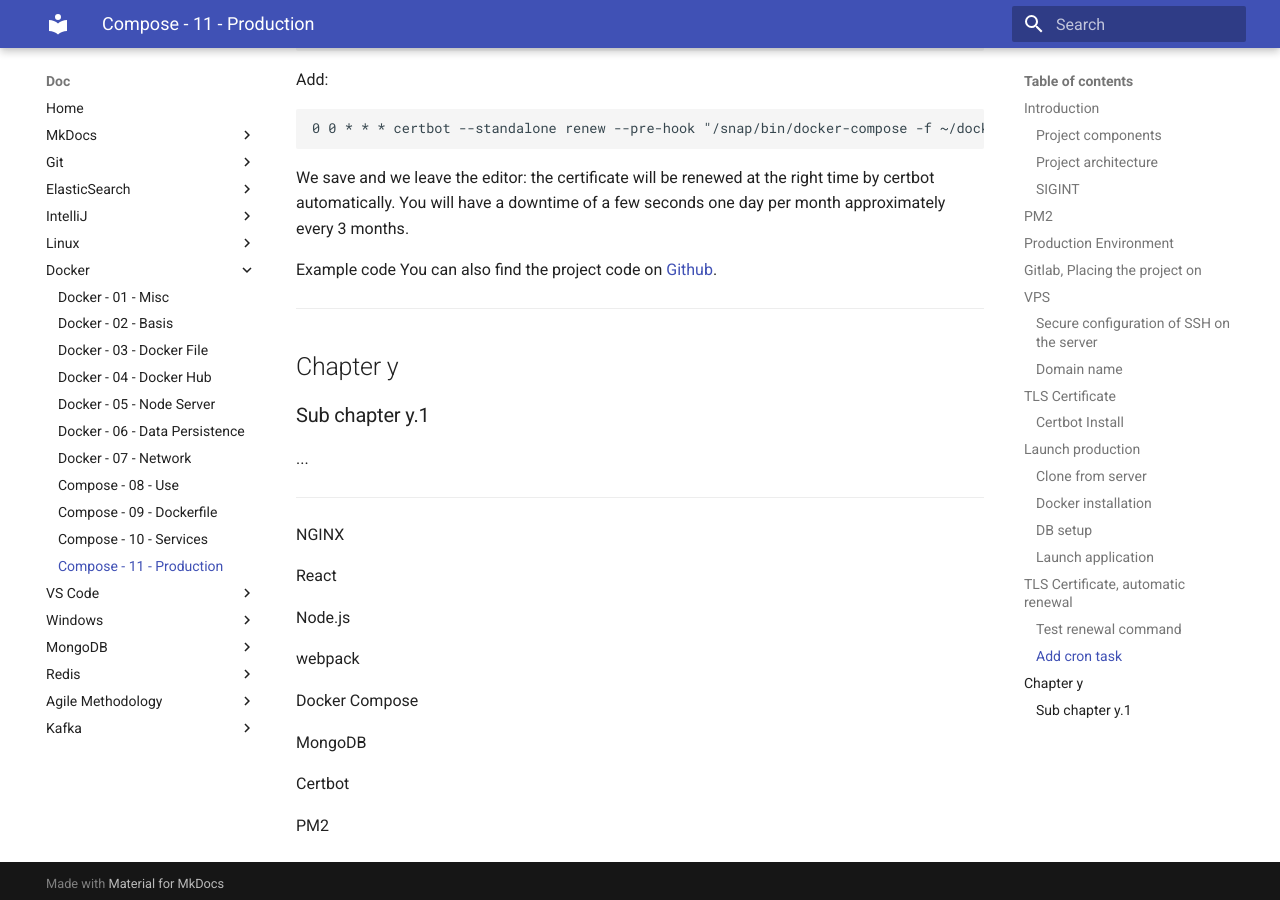
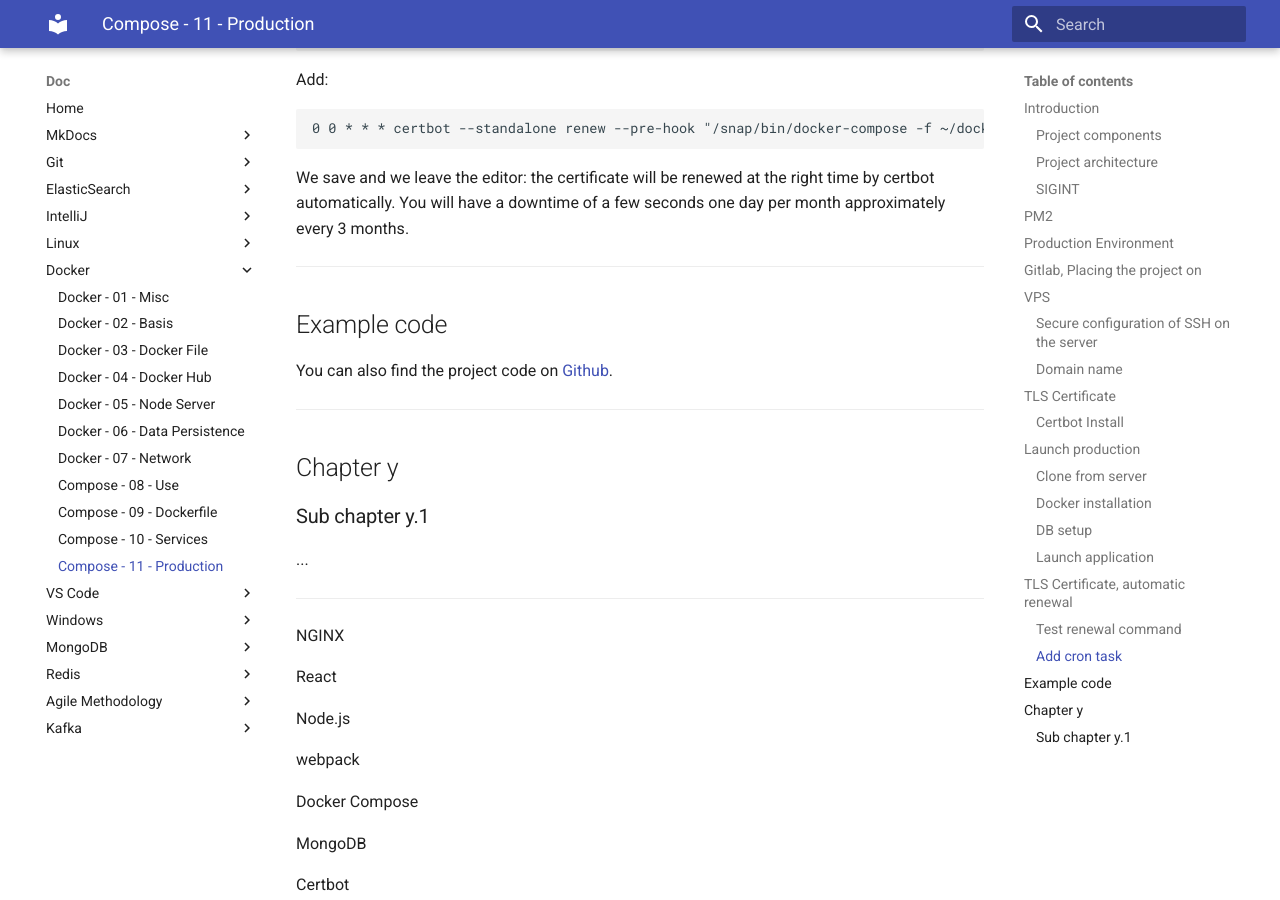
Before and after one commit to oldu73/doc, an MkDocs documentation site: the page built from docs/docker/11-compose-production.md, in a window 1280 px wide and 900 px high, scrolled down 20040 px. Built offline with MkDocs 1.6.1 and Material for MkDocs 9.7.7, drawn with Linux system fonts in a browser that asks for light colours.

Commit message:
docker compose - production - example code

```diff
--- a/docs/docker/11-compose-production.md
+++ b/docs/docker/11-compose-production.md
@@ -1035,7 +1035,10 @@
 
 We save and we leave the editor: the certificate will be renewed at the right time by certbot automatically. You will have a downtime of a few seconds one day per month approximately every 3 months.
 
-Example code
+***
+
+## Example code
+
 You can also find the project code on [Github](https://github.com/dymafr/docker-chapitre11-server-prod).
 
 ***
```
